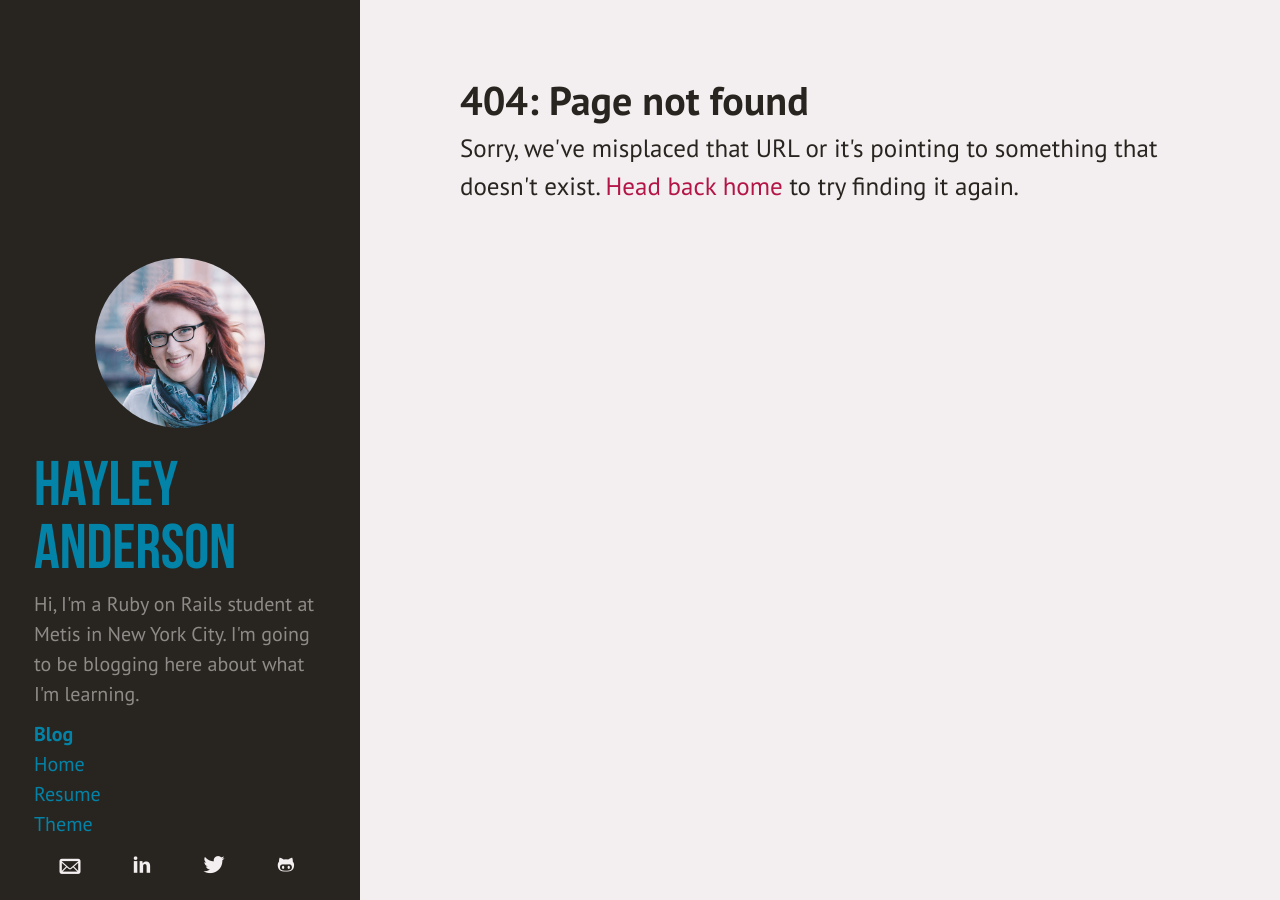
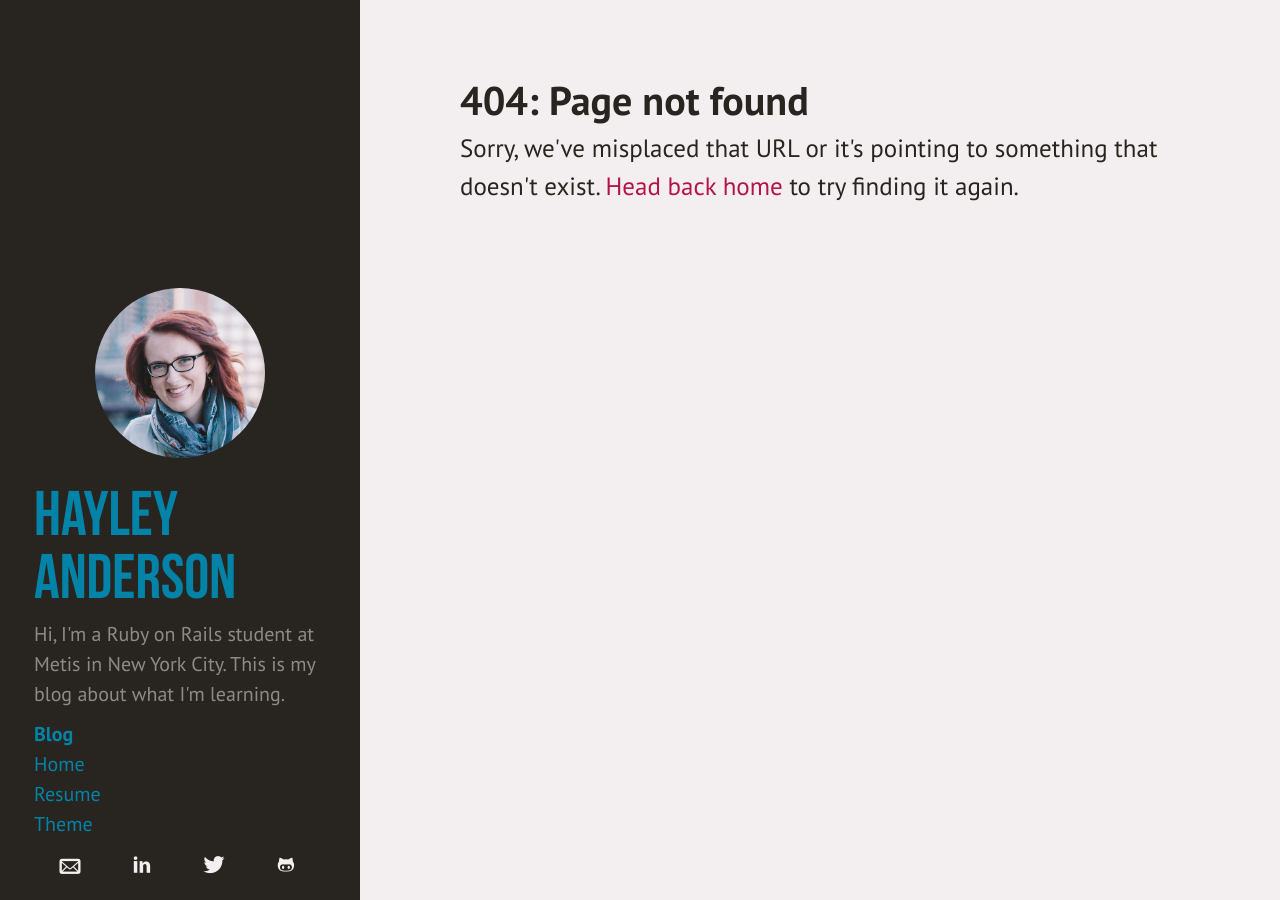
Before and after one commit to HayleyCAnderson/HayleyBlog, a Jekyll site: the page built from 404.html, in a window 1280 px wide. Built offline with Jekyll 4.4.1, drawn with Linux system fonts in a browser that asks for light colours; Markdown is read by kramdown in place of the engine named in the settings.

Commit message:
Editing README and config * Improving gh-pages README * Improving blog description in config file

```diff
--- a/_config.yml
+++ b/_config.yml
@@ -9,7 +9,7 @@ relative_permalinks: true
 # Setup
 title: Hayley Anderson
 tagline: "Learning Ruby and Loving New York"
-description: "Hi, I'm a Ruby on Rails student at Metis in New York City. I'm going to be blogging here about what I'm learning."
+description: "Hi, I'm a Ruby on Rails student at Metis in New York City. This is my blog about what I'm learning."
 url: http://blog.hayleyanderson.us
 baseurl: /
 
```
Also changed, not shown: README.md (+4 -1 lines).
